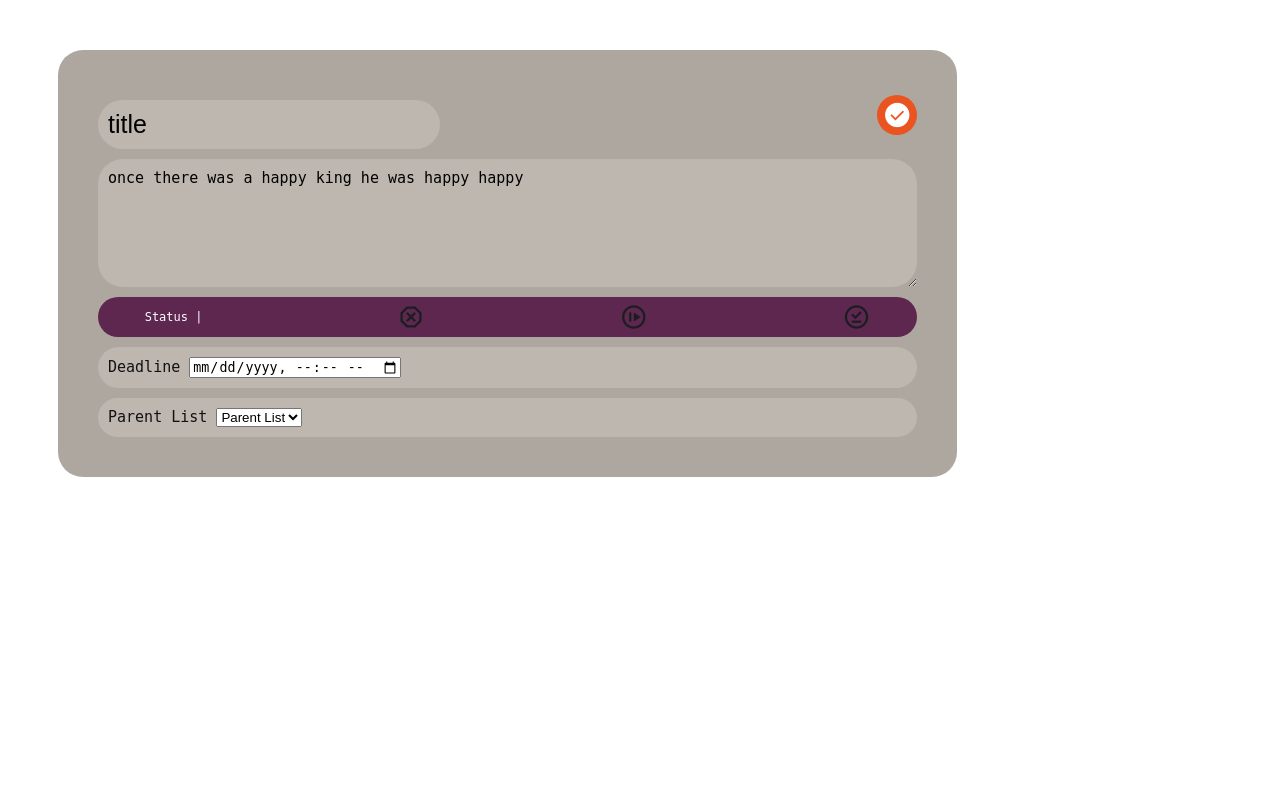
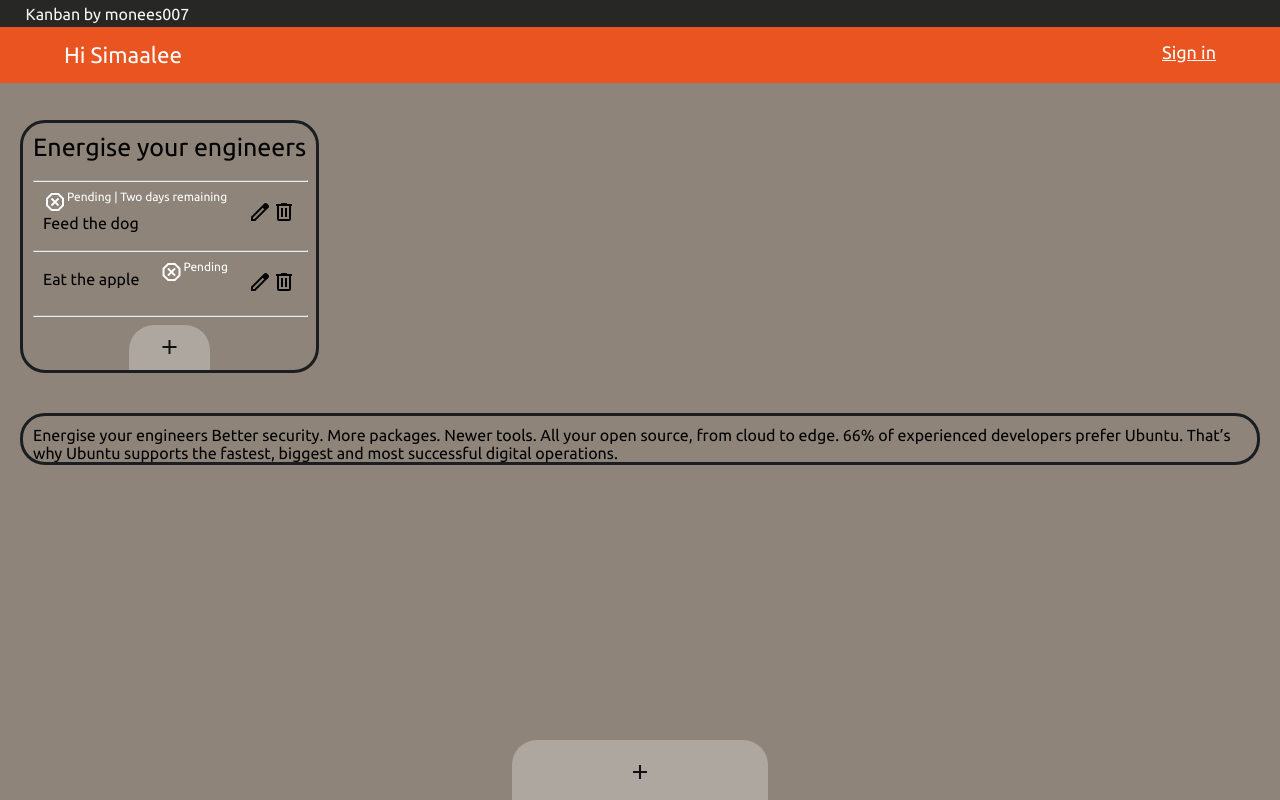
Before and after one commit to monees007/Kanban, a Flask app: template templates/index2.html in a window 1280 px wide. Run offline with Flask 2, Linux system fonts and the light colour scheme; the template is opened without the code that fills it, so the values that code supplies are empty.

Commit message:
List Implemented. Overall UI defined

```diff
--- a/static/style.css
+++ b/static/style.css
@@ -1,3 +1,121 @@
-.fab{
-    background: ;
+.fab {
+    background: #AEA79F;
+    color: #111111;
+    position: absolute;
+    bottom: 0;
+    left: 40%;
+    height: 40px;
+    width: 20%;
+    padding-top: 20px;
+    border-radius: 25px 25px 0 0;
+    display: flex;
+    justify-content: center;
+    elevation: higher;
 }
+.bab{
+    background: #AEA79F;
+    color: #111111;
+    position: relative;
+    bottom: 0;
+    left: 35%;
+    height: 35px;
+    width: 30%;
+    padding-top: 10px;
+    border-radius: 25px 25px 0 0;
+    display: flex;
+    justify-content: center;
+    elevation: higher;
+}
+.sub-header {
+    padding-top: 5px;
+    padding-left: 2%;
+    color: #f7f7f7;
+    background: #272726;
+    position: absolute;
+    top: 0;
+    left: 0;
+    width: 98%;
+    height: 27px;
+}
+
+body {
+    font-family: "Ubuntu", -apple-system, "Segoe UI", "Roboto", "Oxygen", "Cantarell", "Fira Sans", "Droid Sans", "Helvetica Neue", sans-serif;
+    -moz-osx-font-smoothing: grayscale;
+    -webkit-font-smoothing: antialiased;
+    font-weight: 300;
+    padding: 0;
+    margin: 0;
+    background: #8e8479;
+}
+.slink{
+    color: #ffffff;
+    font-size: 18px;
+}
+.header {
+    position: absolute;
+
+    font-size: 1.4rem;
+    top: 27px;
+    left: 0;
+    width: 90%;
+    background: #e95420;
+    color: #ffffff;
+
+    padding: 15px 5% 15px;
+    display: flex;
+    justify-content: space-between;
+}
+.sheet{
+    margin-top: 100px;
+    display: flex;
+    flex-wrap: wrap;
+    justify-content: flex-start;
+}
+.leaf{
+    padding-top: 10px;
+    padding-left: 10px;
+    padding-right: 10px;
+    margin: 20px;
+    border-radius: 25px;
+    border-width: 12px;
+    display: flex;
+    flex-direction: column;
+
+    border: solid #1a1e21;
+}
+.title{
+    font-size: 25px;
+    padding-bottom: 10px;
+}
+.btns{
+    display: inline-flex;
+}
+hr{
+    width: 100%;
+    padding: 0px;
+    color: white;
+}
+.l-card{
+
+    display: inline-flex;
+    justify-content: space-between;
+    padding: 10px;
+
+
+
+
+
+}
+.inb{
+    display: flex;
+    flex-direction: column;
+    justify-content: flex-start;
+}
+.stts{
+    border-radius: inherit;
+    color: white;
+    display: inline-flex;
+    margin-top: -10px;
+    font-size: 12px;
+
+}
--- a/templates/index2.html
+++ b/templates/index2.html
@@ -7,11 +7,14 @@
     <link rel="stylesheet" href="../static/style.css" type="text/css"/>
     <link rel="stylesheet" href="../static/statusbar.css" type="text/css"/>
     <link rel="stylesheet"
+          href="https://fonts.googleapis.com/css2?family=Ubuntu">
+    <link rel="stylesheet"
           href="https://fonts.googleapis.com/css2?family=Material+Symbols+Outlined:opsz,wght,FILL,GRAD@20..48,100..700,0..1,-50..200"/>
 </head>
 <body>
-<form class="xcard">
-    <div><div class="closebar">
+<form style="display: none" class="xcard">
+    <div>
+        <div class="closebar">
             <input type="submit" class="btn" id="btn_rst">
             <label class="set1" for="btn_rst">
                 <span class="btn-lbl">Exit Without Saving</span>
@@ -26,7 +29,8 @@
         </div>
         <input class="sticker" type="text" id="title" value="title"/></div>
 
-    <textarea class="sticker" type="text" rows="6" id="discription">once there was a happy king he was happy happy</textarea>
+    <textarea class="sticker" type="text" rows="6"
+              id="discription">once there was a happy king he was happy happy</textarea>
     <div class="statusbar ast">
         <span>Status |</span>
         <input type="radio" id="test1" name="radio-group">
@@ -69,8 +73,64 @@
 
 
 </form>
+<div class="sub-header"> Kanban by monees007</div>
+<div class="header">
+    Hi Simaalee
+    <a class="slink" href="/login">Sign in</a>
+</div>
+<div class="sheet">
+    <div class="leaf">
+        <span class="title">Energise your engineers</span>
+        <hr>
+        <div class="l-card">
+            <div class="inb">
+                <div class="stts">
+                    <i class="material-symbols-outlined">dangerous </i>
+                    <span>Pending | Two days remaining</span>
+
+                </div>
+                <span>Feed the dog</span>
+            </div>
+
+
+            <div class="btns">
+
+                <div><span class="material-symbols-outlined">edit</span></div>
+                <div><span class="material-symbols-outlined">delete</span></div>
+            </div>
+
+        </div>
+        <hr>
+        <div class="l-card">
+
+            <span>Eat the apple</span>
+            <div class="stts">
+                <i class="material-symbols-outlined">dangerous </i>
+                <span>Pending</span>
+            </div>
+            <div class="btns">
+
+                <div><span class="material-symbols-outlined">edit</span></div>
+                <div><span class="material-symbols-outlined">delete</span></div>
+            </div>
+
+        </div>
+        <hr>
+        <div class="bab">
+            <span class="material-symbols-outlined">add</span>
+        </div>
+    </div>
+    <div class="leaf">
+        Energise your engineers
+        Better security. More packages. Newer tools. All your open source, from cloud to edge.
+
+        66% of experienced developers prefer Ubuntu.
+
+        That’s why Ubuntu supports the fastest, biggest and most successful digital operations.
+    </div>
+</div>
 <div class="fab">
-
+    <span class="material-symbols-outlined">add</span>
 </div>
 </body>
 </html>
```
Lines whose indentation alone changed are shown as unchanged.
